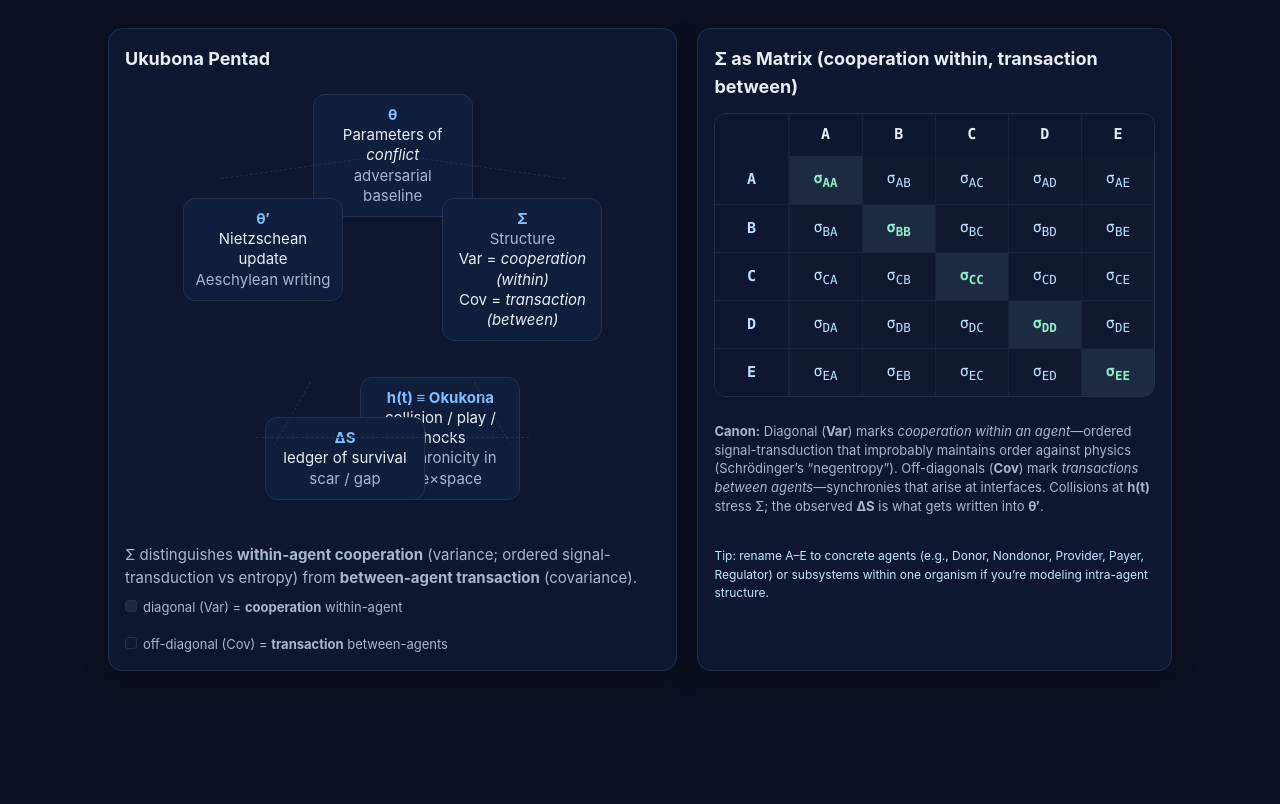
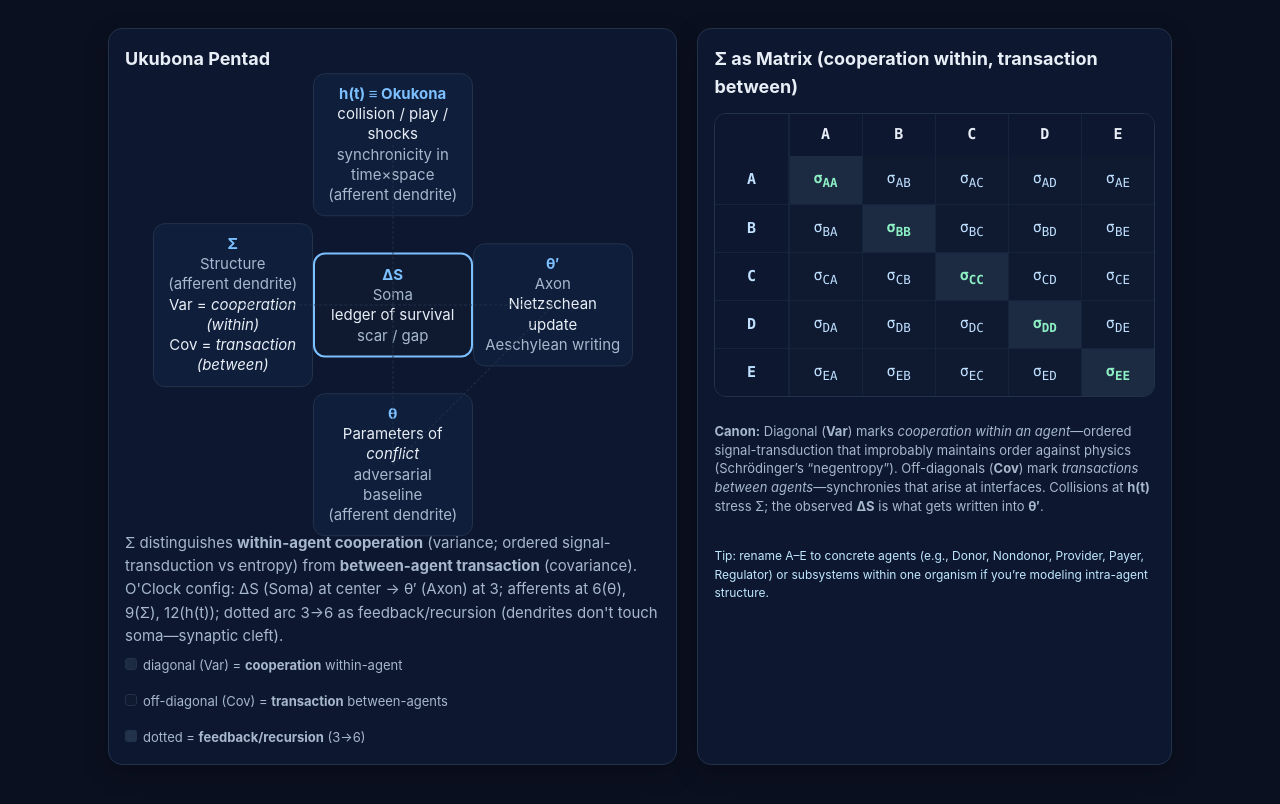
Before and after one commit to ukb-dt/matrix, a plain HTML site: page index.html in a window 1280 px wide. Drawn offline with Linux system fonts and the light colour scheme.

Commit message:
grok update to gpt

```diff
--- a/index.html
+++ b/index.html
@@ -7,115 +7,316 @@
 <meta name="color-scheme" content="dark light">
 <style>
 :root{
-    --bg:#0b1020; --ink:#e8eef6; --muted:#a7b8cc;
-    --blue:#7cc0ff; --green:#8df0c4;
-    --line:#22324a; --diag:#1c2a42; --off:#0f1a31;
+  --bg:#0b1020;
+  --ink:#e8eef6;
+  --muted:#a7b8cc;
+  --blue:#7cc0ff;
+  --green:#8df0c4;
+  --line:#22324a;
+  --diag:#1c2a42;
+  --off:#0f1a31;
 }
-  *{ box-sizing:border-box }
-  body{ margin:0; background:var(--bg); color:var(--ink); font:15px/1.55 Inter,system-ui,-apple-system,Segoe UI,Roboto,Arial }
-  .page{ max-width:1100px; margin:auto; padding:28px 18px 80px; display:grid; gap:20px }
-  h1{ font-size:20px; margin:0 0 12px }
-  h2{ font-size:18px; margin:0 0 12px }
-  .grid{ display:grid; grid-template-columns: 1.2fr 1fr; gap:20px }
-  .card{ background:#0e1730; border:1px solid var(--line); border-radius:14px; padding:16px; box-shadow:0 8px 24px rgba(0,0,0,.25) }
-
-  .muted{ color:var(--muted) }
-  .mono{ font-family: ui-monospace, SFMono-Regular, Menlo, Monaco, Consolas, "Liberation Mono", monospace }
-
+*{
+  box-sizing:border-box
+}
+body{
+  margin:0;
+  background:var(--bg);
+  color:var(--ink);
+  font:15px/1.55 Inter,system-ui,-apple-system,Segoe UI,Roboto,Arial
+}
+.page{
+  max-width:1100px;
+  margin:auto;
+  padding:28px 18px 80px;
+  display:grid;
+  gap:20px
+}
+h1{
+  font-size:20px;
+  margin:0 0 12px
+}
+h2{
+  font-size:18px;
+  margin:0 0 12px
+}
+.grid{
+  display:grid;
+  grid-template-columns: 1.2fr 1fr;
+  gap:20px
+}
+.card{
+  background:#0e1730;
+  border:1px solid var(--line);
+  border-radius:14px;
+  padding:16px;
+  box-shadow:0 8px 24px rgba(0,0,0,.25)
+}
+.muted{
+  color:var(--muted)
+}
+.mono{
+  font-family: ui-monospace, SFMono-Regular, Menlo, Monaco, Consolas, "Liberation Mono", monospace
+}
 /* Pentad ring */
-  .pentad{ position:relative; height:440px }
-  .node{ position:absolute; width:160px; text-align:center; padding:10px 10px; border:1px solid var(--line); border-radius:12px; background:#0f1e3b; line-height:1.35 }
-  .node b{ color:var(--blue) }
-  .n-theta{ top:6px; left:50%; transform:translateX(-50%) }
-  .n-sigma{ top:110px; right:18px }
-  .n-ht{ bottom:28px; right:100px }
-  .n-ds{ bottom:28px; left:100px }
-  .n-tp{ top:110px; left:18px }
-  .arrow{ position:absolute; border-top:1px dashed var(--line); opacity:.9 }
-  .a1{ top:80px; left:56%; width:32%; transform:rotate(8deg) }
-  .a2{ top:74%; left:64%; width:16%; transform:rotate(60deg) }
-  .a3{ bottom:90px; left:20%; width:60% }
-  .a4{ top:74%; left:20%; width:16%; transform:rotate(-60deg) }
-  .a5{ top:80px; left:12%; width:32%; transform:rotate(-8deg) }
-
-  .legend{ display:flex; gap:16px; align-items:center; flex-wrap:wrap; font-size:13px; margin-top:8px; color:var(--muted) }
-  .sw{ width:12px; height:12px; border-radius:3px; display:inline-block; margin-right:6px; border:1px solid var(--line) }
-  .sw-diag{ background:var(--diag) } /* diagonal = cooperation (within) */
-  .sw-off{ background:var(--off) }   /* off-diagonal = transaction (between) */
-
+.pentad{
+  position:relative;
+  width:440px;
+  height:440px;
+  margin:0 auto
+}
+.node{
+  position:absolute;
+  width:160px;
+  text-align:center;
+  padding:10px 10px;
+  border:1px solid var(--line);
+  border-radius:12px;
+  background:#0f1e3b;
+  line-height:1.35;
+  transform:translate(-50%, -50%)
+}
+.node b{
+  color:var(--blue)
+}
+.n-theta{
+  top:calc(50% + 160px);
+  left:50%
+}
+.n-sigma{
+  top:50%;
+  left:calc(50% - 160px)
+}
+.n-ht{
+  top:60px;
+  left:50%
+}
+.n-ds{
+  top:50%;
+  left:50%;
+  width:160px;
+  border:2px solid var(--blue);
+  background:var(--off)
+}
+.n-tp{
+  top:50%;
+  left:calc(50% + 160px)
+}
+.arrow{
+  position:absolute;
+  border-top:1px dashed var(--line);
+  opacity:.9;
+  height:0;
+  transform-origin:left center
+}
+.spoke-up{
+  top:50%;
+  left:50%;
+  width:160px;
+  transform:translateY(-50%) rotate(-90deg)
+}
+.spoke-right{
+  top:50%;
+  left:50%;
+  width:160px;
+  transform:translateY(-50%) rotate(0deg)
+}
+.spoke-down{
+  top:50%;
+  left:50%;
+  width:160px;
+  transform:translateY(-50%) rotate(90deg)
+}
+.spoke-left{
+  top:50%;
+  left:50%;
+  width:160px;
+  transform:translateY(-50%) rotate(180deg)
+}
+.feedback{
+  top:50%;
+  left:calc(50% + 160px);
+  width:226px;
+  transform:translateY(-50%) rotate(135deg)
+}
+.legend{
+  display:flex;
+  gap:16px;
+  align-items:center;
+  flex-wrap:wrap;
+  font-size:13px;
+  margin-top:8px;
+  color:var(--muted)
+}
+.sw{
+  width:12px;
+  height:12px;
+  border-radius:3px;
+  display:inline-block;
+  margin-right:6px;
+  border:1px solid var(--line)
+}
+.sw-diag{
+  background:var(--diag)
+}
+/* diagonal = cooperation (within) */
+.sw-off{
+  background:var(--off)
+}
+/* off-diagonal = transaction (between) */
 /* Sigma matrix (semantic table) */
-  .sigma-wrap{ display:grid; grid-template-columns: 1fr; gap:12px }
-  table.sigma-matrix{ border-collapse: separate; border-spacing:0; border:1px solid var(--line); border-radius:12px; overflow:hidden; background:#0f1a31 }
-  .sigma-matrix th, .sigma-matrix td{ width:56px; height:48px; text-align:center; vertical-align:middle; border-left:1px solid #16233c; border-top:1px solid #16233c; color:#bfe0ff }
-  .sigma-matrix thead th{ height:42px; font-weight:600; color:var(--ink); background:#0e1730 }
-  .sigma-matrix th:first-child{ width:56px; position:sticky; left:0; background:#0e1730; border-right:1px solid #16233c }
-  .sigma-matrix tr:first-child th, .sigma-matrix tr:first-child td{ border-top:none }
-  .sigma-matrix th:first-child, .sigma-matrix td:first-child{ border-left:none }
-  .cell{ position:relative; font-variant-numeric: tabular-nums; outline:none }
-  .cell.diag{ background:var(--diag); color:var(--green); font-weight:600 } /* cooperation (within) */
-  .cell.offd{ background:var(--off) } /* transaction (between) */
-
+.sigma-wrap{
+  display:grid;
+  grid-template-columns: 1fr;
+  gap:12px
+}
+table.sigma-matrix{
+  border-collapse: separate;
+  border-spacing:0;
+  border:1px solid var(--line);
+  border-radius:12px;
+  overflow:hidden;
+  background:#0f1a31
+}
+.sigma-matrix th, .sigma-matrix td{
+  width:56px;
+  height:48px;
+  text-align:center;
+  vertical-align:middle;
+  border-left:1px solid #16233c;
+  border-top:1px solid #16233c;
+  color:#bfe0ff
+}
+.sigma-matrix thead th{
+  height:42px;
+  font-weight:600;
+  color:var(--ink);
+  background:#0e1730
+}
+.sigma-matrix th:first-child{
+  width:56px;
+  position:sticky;
+  left:0;
+  background:#0e1730;
+  border-right:1px solid #16233c
+}
+.sigma-matrix tr:first-child th, .sigma-matrix tr:first-child td{
+  border-top:none
+}
+.sigma-matrix th:first-child, .sigma-matrix td:first-child{
+  border-left:none
+}
+.cell{
+  position:relative;
+  font-variant-numeric: tabular-nums;
+  outline:none
+}
+.cell.diag{
+  background:var(--diag);
+  color:var(--green);
+  font-weight:600
+}
+/* cooperation (within) */
+.cell.offd{
+  background:var(--off)
+}
+/* transaction (between) */
 /* Accessible tooltip */
-  .cell[data-tip]{ cursor:help }
-  .cell[data-tip]:hover::after,
-  .cell[data-tip]:focus-visible::after{
+.cell[data-tip]{
+  cursor:help
+}
+.cell[data-tip]:hover::after, .cell[data-tip]:focus-visible::after{
   content:attr(data-tip);
-    position:absolute; bottom:100%; left:50%; transform:translate(-50%,-6px);
-    background:#101f3e; color:var(--ink); border:1px solid var(--line);
-    padding:6px 8px; border-radius:8px; font-size:12px; white-space:nowrap;
-    box-shadow:0 8px 20px rgba(0,0,0,.35); z-index:2;
+  position:absolute;
+  bottom:100%;
+  left:50%;
+  transform:translate(-50%,-6px);
+  background:#101f3e;
+  color:var(--ink);
+  border:1px solid var(--line);
+  padding:6px 8px;
+  border-radius:8px;
+  font-size:12px;
+  white-space:nowrap;
+  box-shadow:0 8px 20px rgba(0,0,0,.35);
+  z-index:2;
 }
-  .cell:focus-visible{ box-shadow:0 0 0 2px rgba(124,192,255,.5) inset }
-
-  .sigma-notes{ font-size:13px; color:var(--muted); line-height:1.45 }
-  .tip{ font-size:12px; color:#bfe8ff; margin-top:6px }
-
+.cell:focus-visible{
+  box-shadow:0 0 0 2px rgba(124,192,255,.5) inset
+}
+.sigma-notes{
+  font-size:13px;
+  color:var(--muted);
+  line-height:1.45
+}
+.tip{
+  font-size:12px;
+  color:#bfe8ff;
+  margin-top:6px
+}
 /* Responsive */
 @media (max-width: 900px){
-    .grid{ grid-template-columns: 1fr }
-    .pentad{ height:360px }
-    .node{ width: clamp(120px, 35vw, 160px) }
-    table.sigma-matrix{ max-width: 100%; overflow:auto; display:block }
+  .grid{
+    grid-template-columns: 1fr
   }
-
+  .pentad{
+    height:360px;
+    width:360px
+  }
+  .node{
+    width: clamp(120px, 35vw, 160px)
+  }
+  table.sigma-matrix{
+    max-width: 100%;
+    overflow:auto;
+    display:block
+  }
+}
 /* Visually hidden utility for captions/titles if needed */
-  .visually-hidden{ position:absolute !important; width:1px; height:1px; padding:0; margin:-1px; overflow:hidden; clip:rect(0 0 0 0); white-space:nowrap; border:0 }
+.visually-hidden{
+  position:absolute !important;
+  width:1px;
+  height:1px;
+  padding:0;
+  margin:-1px;
+  overflow:hidden;
+  clip:rect(0 0 0 0);
+  white-space:nowrap;
+  border:0
+}
 </style>
 </head>
 <body>
 <div class="page">
 <h1 id="pageTitle" class="visually-hidden">Ukubona Pentad — Σ as Matrix</h1>
-
 <div class="grid">
 <!-- Pentad -->
 <section class="card" role="region" aria-labelledby="h-pentad">
 <h2 id="h-pentad">Ukubona Pentad</h2>
 <figure class="pentad" role="figure" aria-labelledby="cap-pentad">
-          <div class="node n-theta"><b>θ</b><br>Parameters of <i>conflict</i><br><span class="muted">adversarial baseline</span></div>
-          <div class="node n-sigma"><b>Σ</b><br><span class="muted">Structure</span><br>Var = <i>cooperation (within)</i><br>Cov = <i>transaction (between)</i></div>
-          <div class="node n-ht"><b>h(t) ≡ Okukona</b><br>collision / play / shocks<br><span class="muted">synchronicity in time×space</span></div>
-          <div class="node n-ds"><b>ΔS</b><br>ledger of survival<br><span class="muted">scar / gap</span></div>
-          <div class="node n-tp"><b>θ′</b><br>Nietzschean update<br><span class="muted">Aeschylean writing</span></div>
-          <div class="arrow a1"></div>
-          <div class="arrow a2"></div>
-          <div class="arrow a3"></div>
-          <div class="arrow a4"></div>
-          <div class="arrow a5"></div>
+<div class="node n-theta"><b>θ</b><br>Parameters of <i>conflict</i><br><span class="muted">adversarial baseline<br>(afferent dendrite)</span></div>
+<div class="node n-sigma"><b>Σ</b><br><span class="muted">Structure<br>(afferent dendrite)</span><br>Var = <i>cooperation (within)</i><br>Cov = <i>transaction (between)</i></div>
+<div class="node n-ht"><b>h(t) ≡ Okukona</b><br>collision / play / shocks<br><span class="muted">synchronicity in time×space<br>(afferent dendrite)</span></div>
+<div class="node n-ds"><b>ΔS</b><br><span class="muted">Soma</span><br>ledger of survival<br><span class="muted">scar / gap</span></div>
+<div class="node n-tp"><b>θ′</b><br><span class="muted">Axon</span><br>Nietzschean update<br><span class="muted">Aeschylean writing</span></div>
+<div class="arrow spoke-up"></div>
+<div class="arrow spoke-right"></div>
+<div class="arrow spoke-down"></div>
+<div class="arrow spoke-left"></div>
+<div class="arrow feedback"></div>
 </figure>
 <figcaption id="cap-pentad" class="muted" style="margin-top:6px">
-          Σ distinguishes <b>within-agent cooperation</b> (variance; ordered signal-transduction vs entropy) from <b>between-agent transaction</b> (covariance).
+Σ distinguishes <b>within-agent cooperation</b> (variance; ordered signal-transduction vs entropy) from <b>between-agent transaction</b> (covariance). O'Clock config: ΔS (Soma) at center → θ′ (Axon) at 3; afferents at 6(θ), 9(Σ), 12(h(t)); dotted arc 3→6 as feedback/recursion (dendrites don't touch soma—synaptic cleft).
 </figcaption>
-
 <div class="legend" aria-label="Legend">
 <span><span class="sw sw-diag" aria-hidden="true"></span>diagonal (Var) = <b>cooperation</b> <span class="muted">within-agent</span></span>
 <span><span class="sw sw-off" aria-hidden="true"></span>off-diagonal (Cov) = <b>transaction</b> <span class="muted">between-agents</span></span>
+<span><span class="sw" style="background:var(--line);border-style:dashed" aria-hidden="true"></span>dotted = <b>feedback/recursion</b> <span class="muted">(3→6)</span></span>
 </div>
 </section>
-
 <!-- Sigma -->
 <section class="card" role="region" aria-labelledby="h-sigma">
 <h2 id="h-sigma">Σ as Matrix (cooperation within, transaction between)</h2>
-
 <div class="sigma-wrap">
 <table class="sigma-matrix mono" aria-describedby="sigma-cap">
 <caption id="sigma-cap" class="visually-hidden">
@@ -174,7 +375,6 @@
 </tr>
 </tbody>
 </table>
-
 <p class="sigma-notes">
 <b>Canon:</b> Diagonal (<b>Var</b>) marks <i>cooperation within an agent</i>—ordered signal-transduction that improbably maintains order against physics (Schrödinger’s “negentropy”). Off-diagonals (<b>Cov</b>) mark <i>transactions between agents</i>—synchronies that arise at interfaces. Collisions at <b>h(t)</b> stress Σ; the observed <b>ΔS</b> is what gets written into <b>θ′</b>.
 </p>
```
Lines whose indentation alone changed are shown as unchanged.
